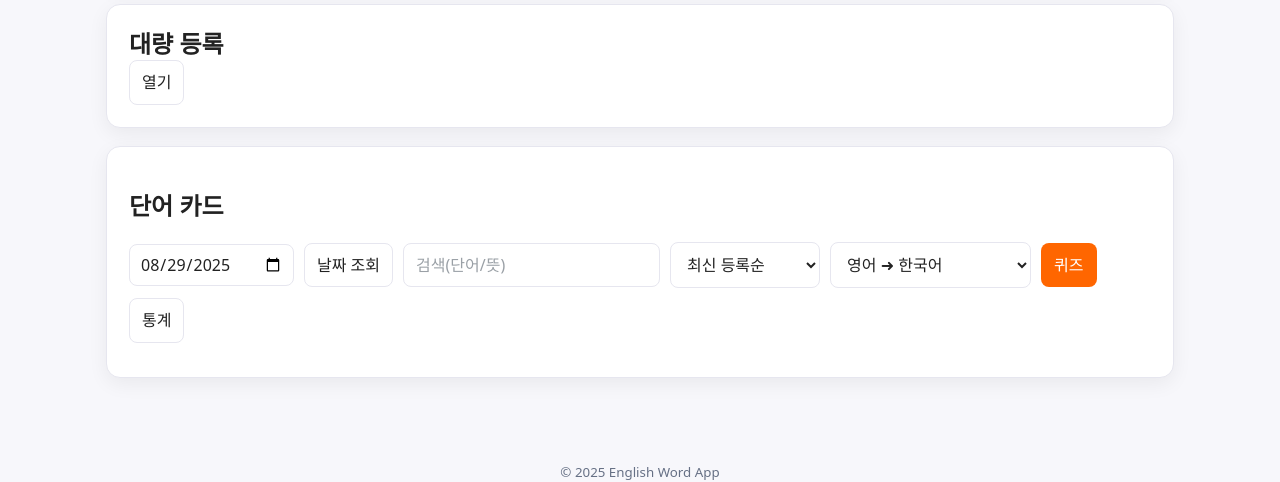
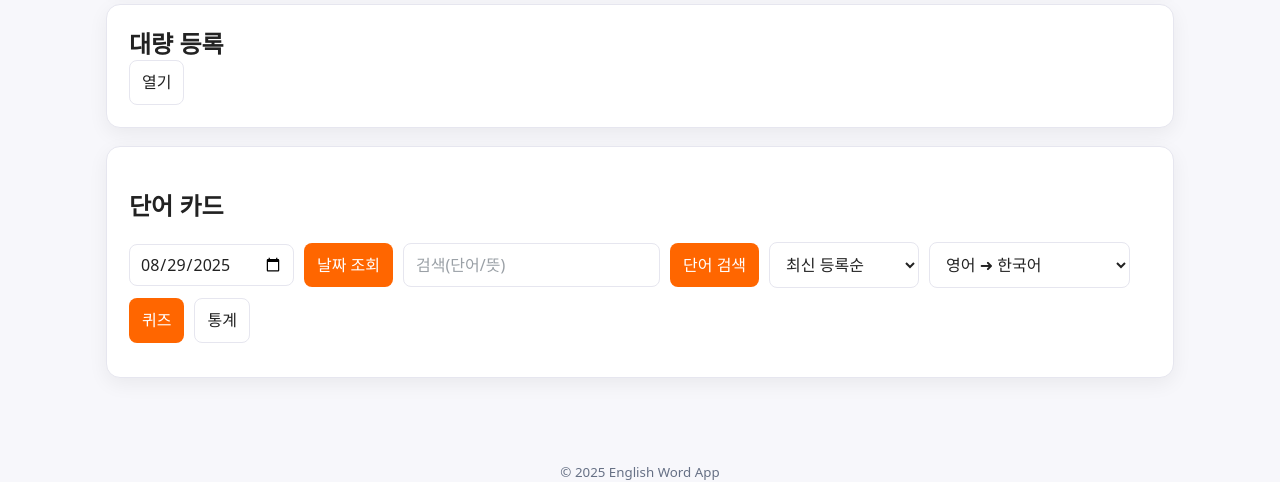
Before and after one commit to anredvon/english-word-app, a Flask app: page / in a window 1280 px wide. Shown: the part 521-1003 px from the top of the page. Run offline with Flask 3, Linux system fonts and the light colour scheme; data that the repository does not hold is empty.

Commit message:
Update index.html

```diff
--- a/templates/index.html
+++ b/templates/index.html
@@ -84,10 +84,11 @@ orange: 오렌지 | I eat an orange."></textarea>
       <div class="controls">
         <!-- 날짜 필터 -->
         <input id="filterDate" type="date" />
-        <button id="loadByDate" type="button" class="ghost">날짜 조회</button>
+        <button id="loadByDate" type="button" class="accent">날짜 조회</button>
 
         <!-- 검색/정렬 -->
         <input id="search" placeholder="검색(단어/뜻)" />
+        <button id="btnSearch" class="accent">단어 검색</button>
         <select id="sort">
           <option value="created_desc">최신 등록순</option>
           <option value="alpha_asc">단어 A→Z</option>
```
